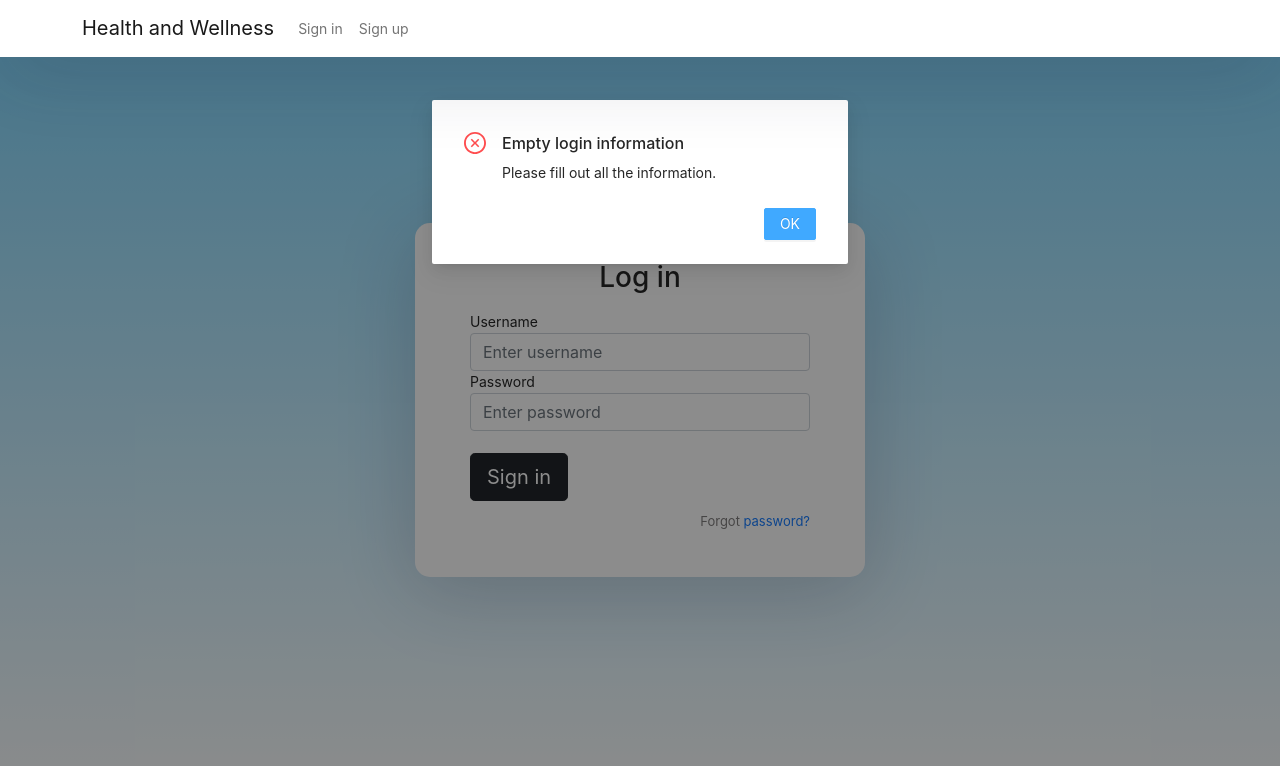
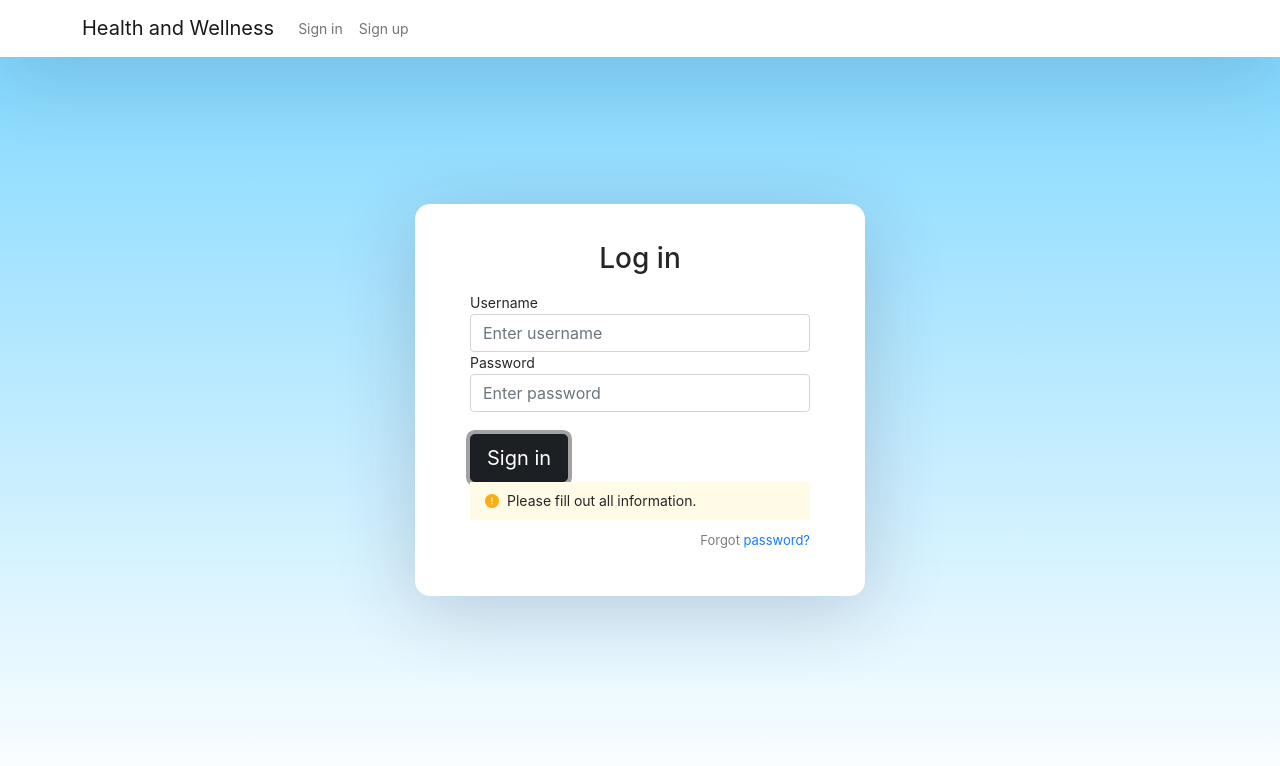
Before and after one commit to jonabr10/Production-Large-Project-Group-24, a React (Create React App) app in the folder frontend/: page / in a window 1280 px wide. Both pictures are taken after a click on the button "Sign in". Shown: the top 766 px of the page. Built offline with nearby package versions, Linux system fonts and the light colour scheme.

Commit message:
Changed login/register popup to inline alerts

```diff
--- a/frontend/src/components/Login.js
+++ b/frontend/src/components/Login.js
@@ -1,6 +1,7 @@
 import React, { Component } from "react";
+import ReactDOM from "react-dom";
 import './css/LoginAndSignup.css';
-import { Modal } from 'antd';
+import { Modal, Alert } from 'antd';
 
 export default class Login extends Component {
     constructor(props)
@@ -30,13 +31,22 @@ export default class Login extends Component {
 
     areFieldsValid = () =>
     {
+        let validFlag = true;
+
         if (!this.areAllFieldsFilled())
         {
-            this.showErrorMessage('Empty login information', 'Please fill out all the information.');
-            return false;
+            const element = <Alert message= "Please fill out all information." banner />;
+            ReactDOM.render(element, document.getElementById('invalidFieldsAlert'));
+
+            validFlag = false;
+        }
+        else
+        {
+            const element = '';
+            ReactDOM.render(element, document.getElementById('invalidFieldsAlert'));
         }
 
-        return true;
+        return validFlag;
     }
 
     areAllFieldsFilled = () =>
@@ -70,6 +80,8 @@ export default class Login extends Component {
 
                 <br></br>
                 <button type="button" className="btn btn-dark btn-lg btn-block" onClick={() => this.doLogin()}>Sign in</button>
+                <div id="invalidFieldsAlert"></div>
+
                 <p className="forgot-password text-right">
                     Forgot <a href="#">password?</a>
                 </p>
--- a/frontend/src/components/SignUp.js
+++ b/frontend/src/components/SignUp.js
@@ -1,6 +1,7 @@
 import React, { Component } from "react";
+import ReactDOM from "react-dom";
 import './css/LoginAndSignup.css';
-import { Modal } from 'antd';
+import { Modal, Alert } from 'antd';
 
 export default class SignUp extends Component {
     constructor(props)
@@ -34,25 +35,48 @@ export default class SignUp extends Component {
 
     areFieldsValid = () =>
     {
+        let validFlag = true;
+
         if (!this.areAllFieldsFilled())
         {
-            this.showErrorMessage('Empty registration information', 'Please fill out all the information.');
-            return false;
+            const element = <Alert message= "Please fill out all information." banner />;
+            ReactDOM.render(element, document.getElementById('invalidFieldsAlert'));
+
+            validFlag = false;
+        }
+        else
+        {
+            const element = '';
+            ReactDOM.render(element, document.getElementById('invalidFieldsAlert'));
         }
 
         if (!this.isValidEmail())
         {
-            this.showErrorMessage('Invalid email', 'Please enter a valid email.');
-            return false;
+            const element = <Alert message= "Please enter a valid email." banner />;
+            ReactDOM.render(element, document.getElementById('invalidEmailAlert'));
+
+            validFlag = false;
+        }
+        else
+        {
+            const element = '';
+            ReactDOM.render(element, document.getElementById('invalidEmailAlert'));
         }
 
         if (!this.arePasswordsMatching())
         {
-            this.showErrorMessage('Passwords not matching', 'Please ensure password and confirm password are matching.');
-            return false;
+            const element = <Alert message= "Please ensure passwords are matching." banner />;
+            ReactDOM.render(element, document.getElementById('invalidPasswordAlert'));
+
+            validFlag = false;
+        }
+        else
+        {
+            const element = '';
+            ReactDOM.render(element, document.getElementById('invalidPasswordAlert'));
         }
 
-        return true;
+        return validFlag;
     }
 
     areAllFieldsFilled = () =>
@@ -100,6 +124,7 @@ export default class SignUp extends Component {
                 <div className="form-group">
                     <label>Email</label>
                     <input type="email" name="email" className="form-control" placeholder="Enter email" maxLength="50" onChange={this.handleInputChange} />
+                    <div id="invalidEmailAlert"></div>
                 </div>
 
                 <div className="form-group">
@@ -110,6 +135,7 @@ export default class SignUp extends Component {
                 <div className="form-group">
                     <label>Password</label>
                     <input type="password" name="password" className="form-control" placeholder="Enter password" maxLength="50" onChange={this.handleInputChange} />
+                    <div id="invalidPasswordAlert"></div>
                 </div>
 
                 <div className="form-group">
@@ -119,6 +145,8 @@ export default class SignUp extends Component {
 
                 <br></br>
                 <button type="button" className="btn btn-dark btn-lg btn-block" onClick={() => this.doRegistration()}>Register</button>
+                <div id="invalidFieldsAlert"></div>
+
                 <p className="forgot-password text-right">
                     Already registered <a href="#">log in?</a>
                 </p>
```
